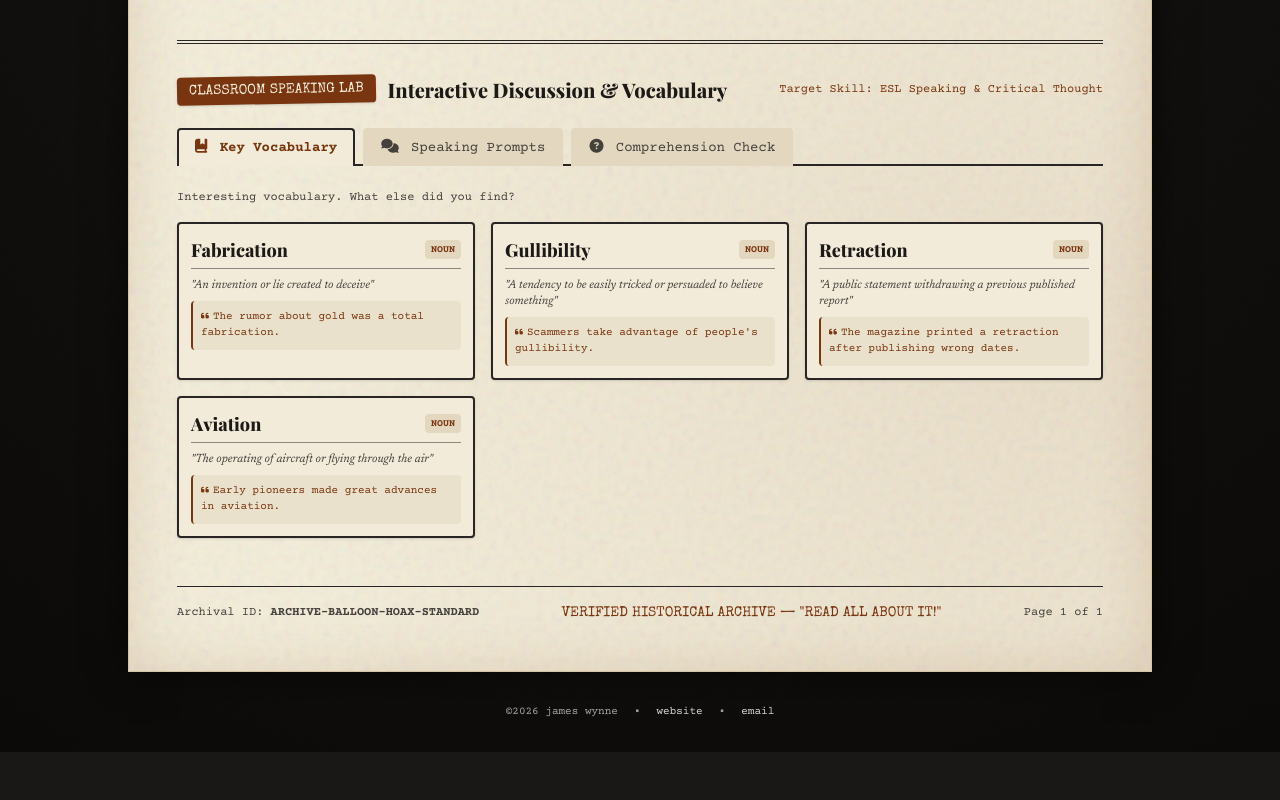
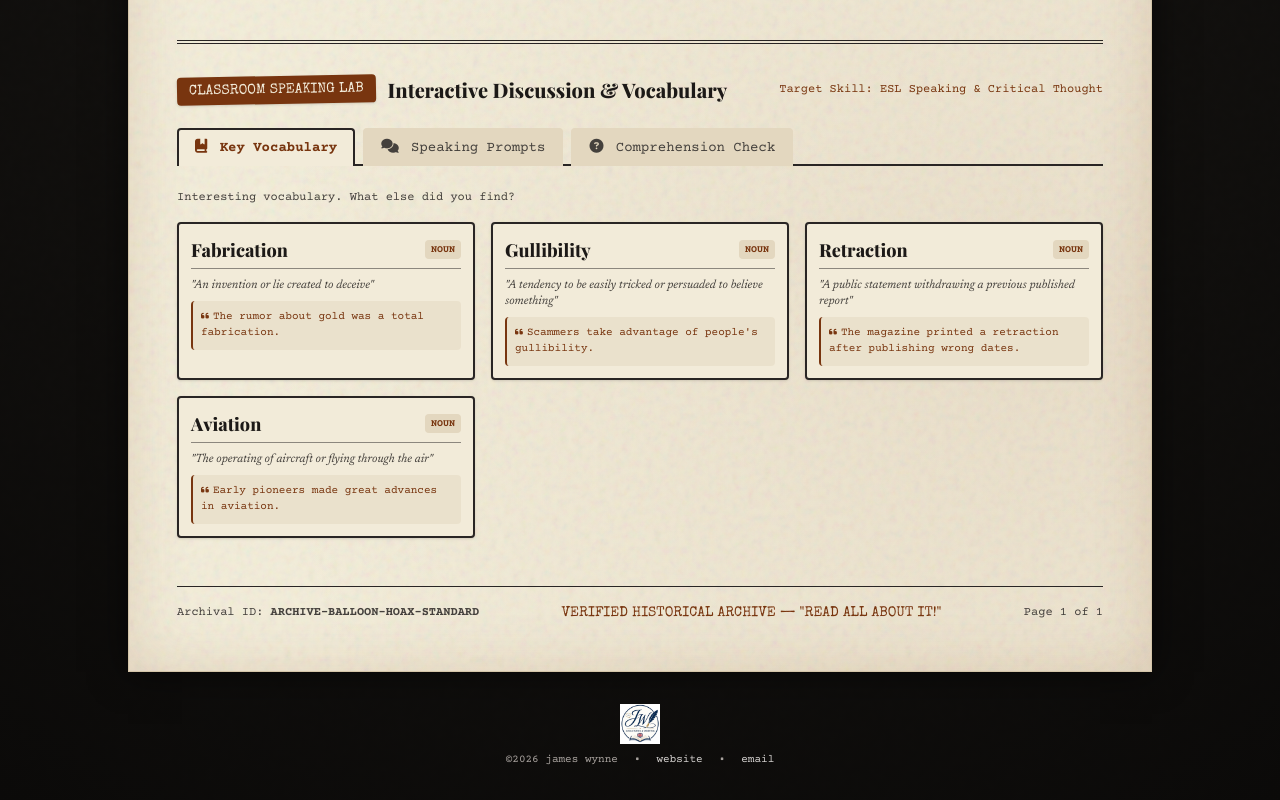
Before and after one commit to jiwynne72-tech/newspaper, a plain HTML site: page index.html in a window 1280 px wide. Shown: the part 1120-1920 px from the top of the page. Before the commit the page ends 1872 px from the top, so only its background shows below. Drawn offline with nearby package versions, Linux system fonts and the light colour scheme; a web font is replaced by a local one.

Commit message:
updated footer

```diff
--- a/index.html
+++ b/index.html
@@ -406,12 +406,18 @@
   </div>
 
   <!-- FOOTER -->
-  <footer class="max-w-5xl mx-auto mt-6 pt-2 text-center text-[11px] font-typewriter text-stone-400 flex flex-col sm:flex-row justify-center items-center gap-2 sm:gap-4 no-print">
+  <footer class="max-w-5xl mx-auto mt-6 pt-2 text-center text-[11px] font-typewriter text-stone-400 flex flex-col justify-center items-center gap-2 no-print">
+
+    <img src="genericlogo.jpg" alt="Logo" class="w-10 h-auto object-contain">
+
+    <div class="flex flex-col sm:flex-row justify-center items-center gap-2 sm:gap-4">
         <span>©2026 james wynne</span>
         <span class="hidden sm:inline">•</span>
         <a href="https://jwynne.wixsite.com/english" target="_blank" rel="noopener noreferrer" class="hover:underline text-stone-300">website</a>
         <span class="hidden sm:inline">•</span>
         <a href="mailto:james_wynne@hotmail.com" class="hover:underline text-stone-300">email</a>
+    </div>
+
 </footer>
 
   <script>
```
Lines whose indentation alone changed are shown as unchanged.
